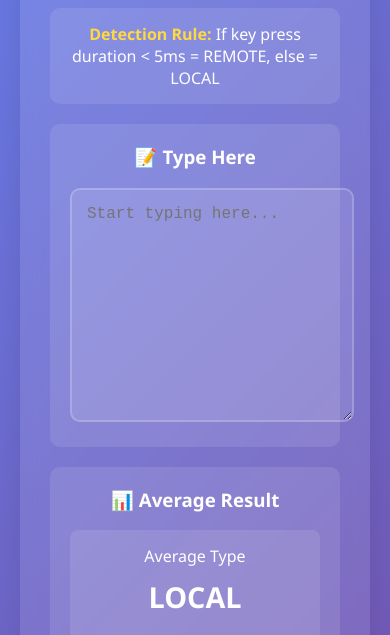
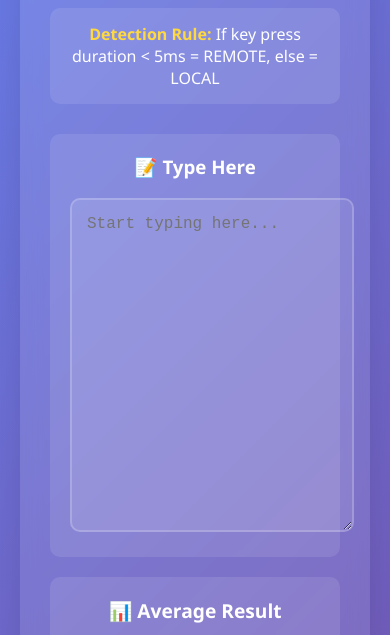
Before and after one commit to Abhijithirepro/final_detection_local_remote, a plain HTML site: page index.html in a window 390 px wide. Shown: the part 209-844 px from the top of the page. Drawn offline with Linux system fonts and the light colour scheme.

Commit message:
Update index.html

```diff
--- a/index.html
+++ b/index.html
@@ -7,7 +7,7 @@
     <style>
         body {
             font-family: 'Segoe UI', Tahoma, Geneva, Verdana, sans-serif;
-            max-width: 800px;
+            max-width: 1200px;
             margin: 0 auto;
             padding: 20px;
             background: linear-gradient(135deg, #667eea 0%, #764ba2 100%);
@@ -42,11 +42,17 @@
             color: #ffd93d;
         }
 
+        .main-content {
+            display: grid;
+            grid-template-columns: 1fr 1fr;
+            gap: 30px;
+            margin: 30px 0;
+        }
+
         .text-area-section {
             background: rgba(255, 255, 255, 0.1);
             padding: 20px;
             border-radius: 10px;
-            margin: 20px 0;
         }
 
         .text-area-section h3 {
@@ -56,7 +62,7 @@
 
         .text-area {
             width: 100%;
-            height: 200px;
+            height: 300px;
             background: rgba(255, 255, 255, 0.1);
             border: 2px solid rgba(255, 255, 255, 0.2);
             border-radius: 10px;
@@ -76,17 +82,17 @@
             background: rgba(255, 255, 255, 0.1);
             padding: 20px;
             border-radius: 10px;
-            margin: 20px 0;
         }
 
         .average-section h3 {
             margin-top: 0;
             text-align: center;
+            font-size: 1.2em;
         }
 
         .average-grid {
             display: grid;
-            grid-template-columns: repeat(auto-fit, minmax(200px, 1fr));
+            grid-template-columns: 1fr;
             gap: 15px;
         }
 
@@ -127,6 +133,17 @@
         .clear-btn:hover {
             transform: scale(1.05);
         }
+
+        @media (max-width: 768px) {
+            .main-content {
+                grid-template-columns: 1fr;
+                gap: 20px;
+            }
+
+            .text-area {
+                height: 300px;
+            }
+        }
     </style>
 </head>
 <body>
@@ -137,6 +154,7 @@
             <strong>Detection Rule:</strong> If key press duration < 5ms = REMOTE, else = LOCAL
         </div>
 
+        <div class="main-content">
             <div class="text-area-section">
                 <h3>📝 Type Here</h3>
                 <textarea class="text-area" id="textArea" placeholder="Start typing here..."></textarea>
@@ -160,6 +178,7 @@
                     <div class="average-item">
                         <div>Average Duration</div>
                         <div class="average-value" id="averageDuration">0ms</div>
+                    </div>
                 </div>
             </div>
         </div>
@@ -244,7 +263,7 @@
 
         // Prevent default behavior for some keys to avoid page scrolling
         document.addEventListener('keydown', (e) => {
-            if (['Space', 'ArrowUp', 'ArrowDown', 'ArrowLeft', 'ArrowRight'].includes(e.code)) {
+            if (['ArrowUp', 'ArrowDown', 'ArrowLeft', 'ArrowRight'].includes(e.code)) {
                 e.preventDefault();
             }
         });
```
Lines whose indentation alone changed are shown as unchanged.
